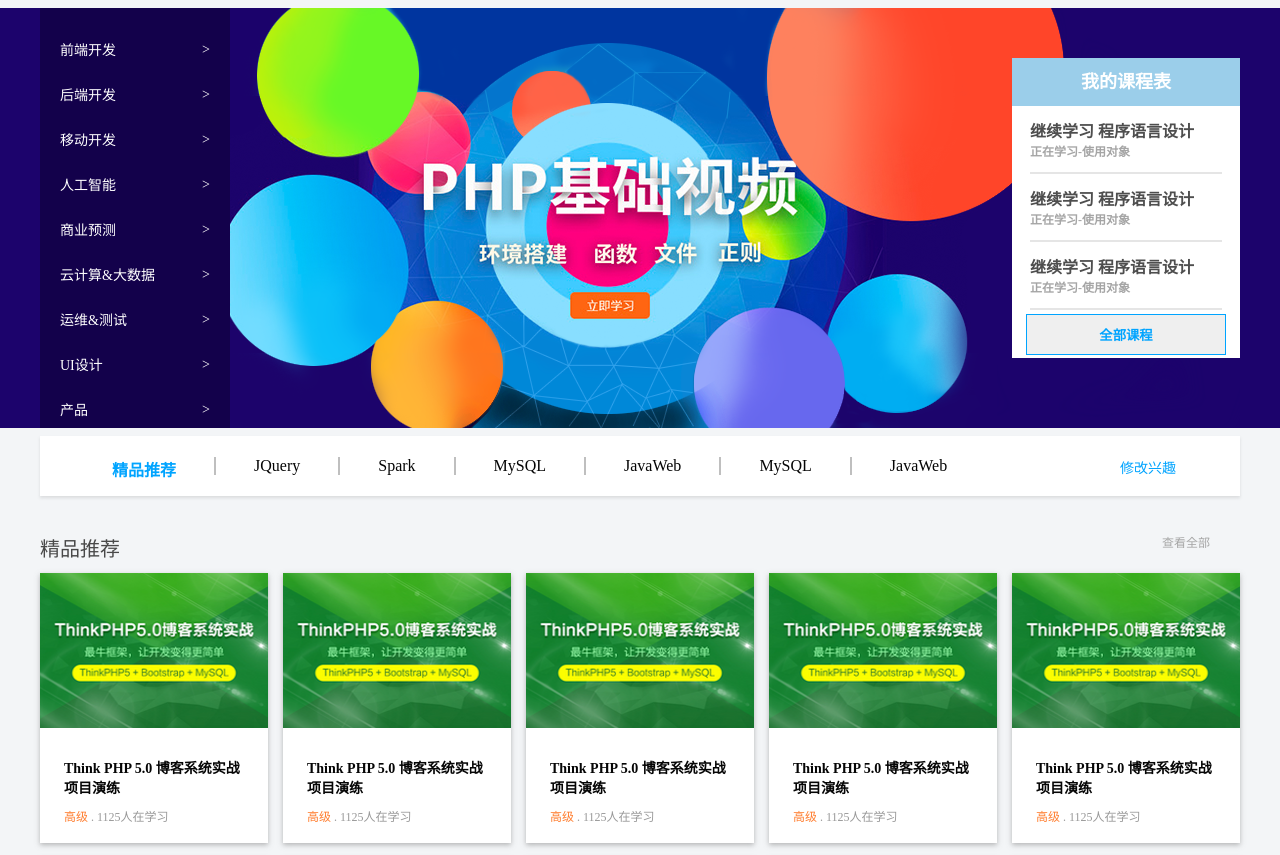
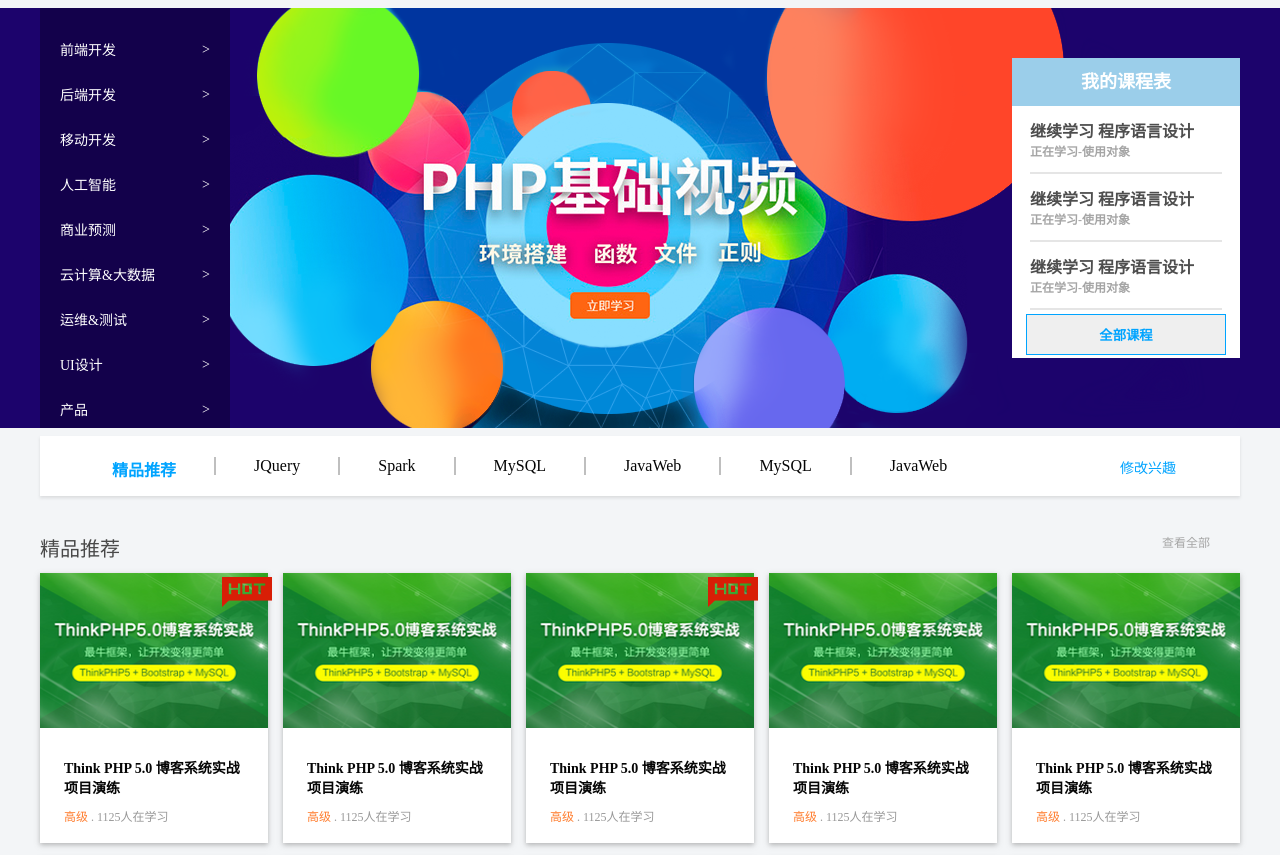
Before and after one commit to Fairy-qun/Web, a plain HTML site: page index.html in a window 1280 px wide. Shown: the part 94-949 px from the top of the page. Drawn offline with Linux system fonts and the light colour scheme.

Commit message:
modified:   css/index.css 	new file:   images/hot-13.png 	new file:   images/hot.png 	modified:   index.html

```diff
--- a/css/index.css
+++ b/css/index.css
@@ -368,3 +368,17 @@ body {
   color: #333333;
   font-family: SimSun;
 }
+
+/* 将hot图标定位到li标签上 */
+.kecheng .content li {
+  position: relative;
+}
+
+.kecheng .content li .hot {
+  position: absolute;
+  top: 4px;
+  right: -4px;
+  width: 50px;
+  height: 30px;
+
+}
--- a/index.html
+++ b/index.html
@@ -104,6 +104,7 @@
             <img src="./images/course01.png" alt="">
             <h2>Think PHP 5.0 博客系统实战项目演练</h2>
             <p><span>高级</span> . 1125人在学习</p>
+            <img src="./images/hot-13.png" alt="" class="hot">
           </a>
         </li>
         <li>
@@ -118,6 +119,7 @@
             <img src="./images/course01.png" alt="">
             <h2>Think PHP 5.0 博客系统实战项目演练</h2>
             <p><span>高级</span> . 1125人在学习</p>
+            <img src="./images/hot-13.png" alt="" class="hot">
           </a>
         </li>
         <li>
```
Also changed, not shown: images/hot-13.png (added), images/hot.png (added).
